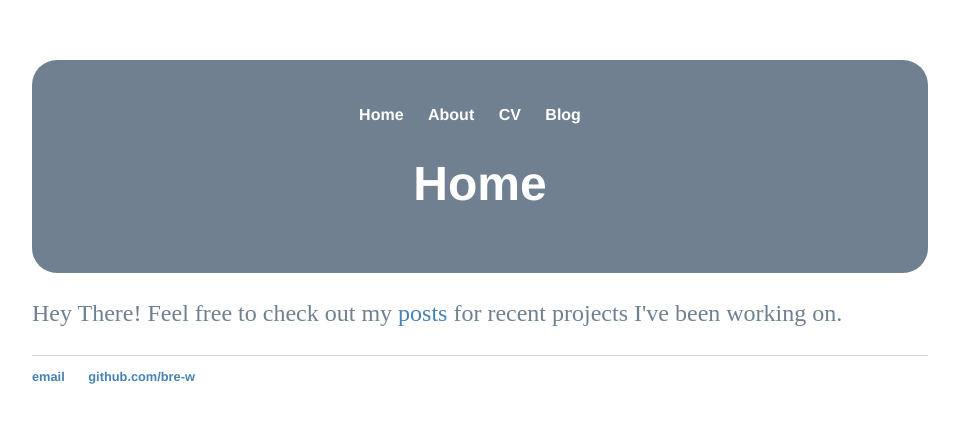
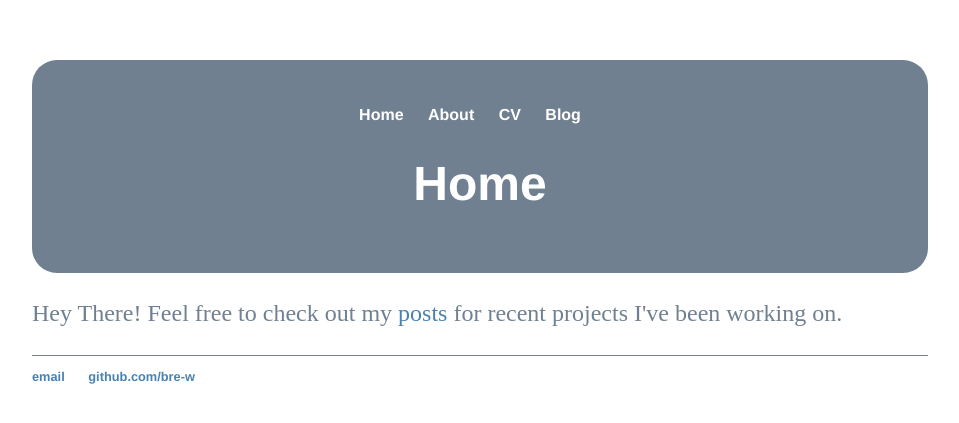
Before and after one commit to bre-w/bre-w.github.io, a Jekyll site: the page built from index.html, in a window 1280 px wide. Shown: the top 423 px of the page, without its empty margins (160-1119 px from the left). Built offline with Jekyll 4.4.1, drawn with Linux system fonts in a browser that asks for light colours.

Commit message:
Update main.css

```diff
--- a/css/main.css
+++ b/css/main.css
@@ -41,7 +41,7 @@ p {
     color: SlateGrey;
 }
 footer {
-    border-top: 1px solid #d5d5d5;
+    border-top: 1px solid SlateGrey;
     font-size: .8em;
 }
 
```
